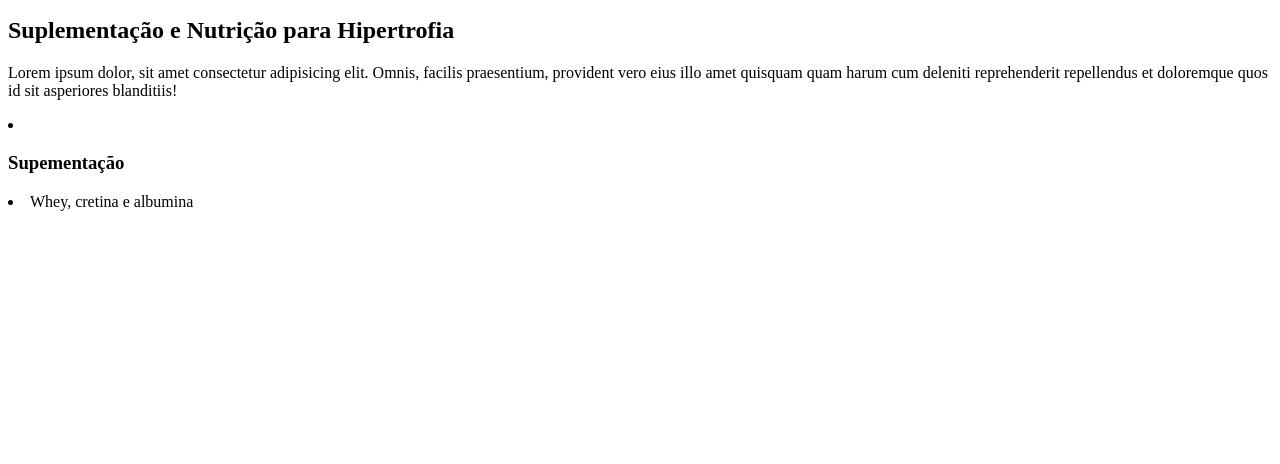
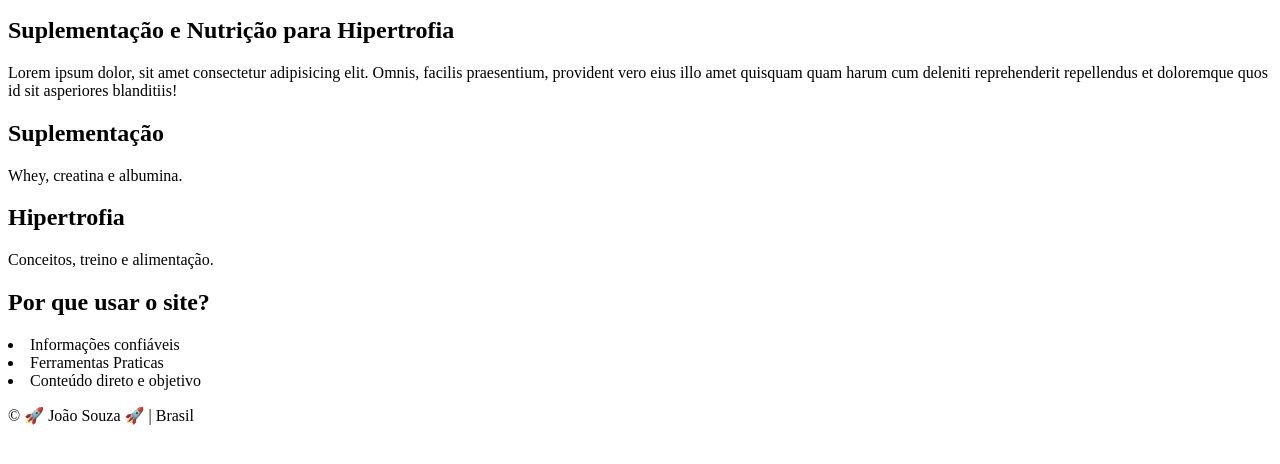
Before and after one commit to JoaodeSouza00/wdd131, a plain HTML site: page projeto-hipertrofia/index.html in a window 1280 px wide. Shown: the part 50-514 px from the top of the page. Drawn offline with Linux system fonts and the light colour scheme.

Commit message:
home html finalizado

```diff
--- a/projeto-hipertrofia/index.html
+++ b/projeto-hipertrofia/index.html
@@ -22,14 +22,30 @@
             <a href="Calculadora" class="calculadora"></a>
         </section>
 
-        <section class="categorias">
-            <li><a href=""></a>
-            <h3>
-                Supementação
-            </h3>
-        </li>
-            <li><a href="Supementação"></a>Whey, cretina e albumina</li>
-        </section>
+        <div class="card">
+            <h2>Suplementação</h2>
+            <p>Whey, creatina e albumina.</p>
+        </div>
+
+        <div class="card">
+            <h2>Hipertrofia</h2>
+            <p>Conceitos, treino e alimentação.</p>
+        </div>
+
+        <div class="informacoes">
+            <h2>Por que usar o site?</h2>
+            <li>Informações confiáveis</li>
+            <li>Ferramentas Praticas</li>
+            <li>Conteúdo direto e objetivo</li>
+        </div>
+
+        <footer>
+            <p>
+                &copy; <span id="anoatual"></span>🚀 João Souza 🚀 | Brasil
+            </p>
+
+
+         </footer>
     </main>
 </body>
 </html>
```
